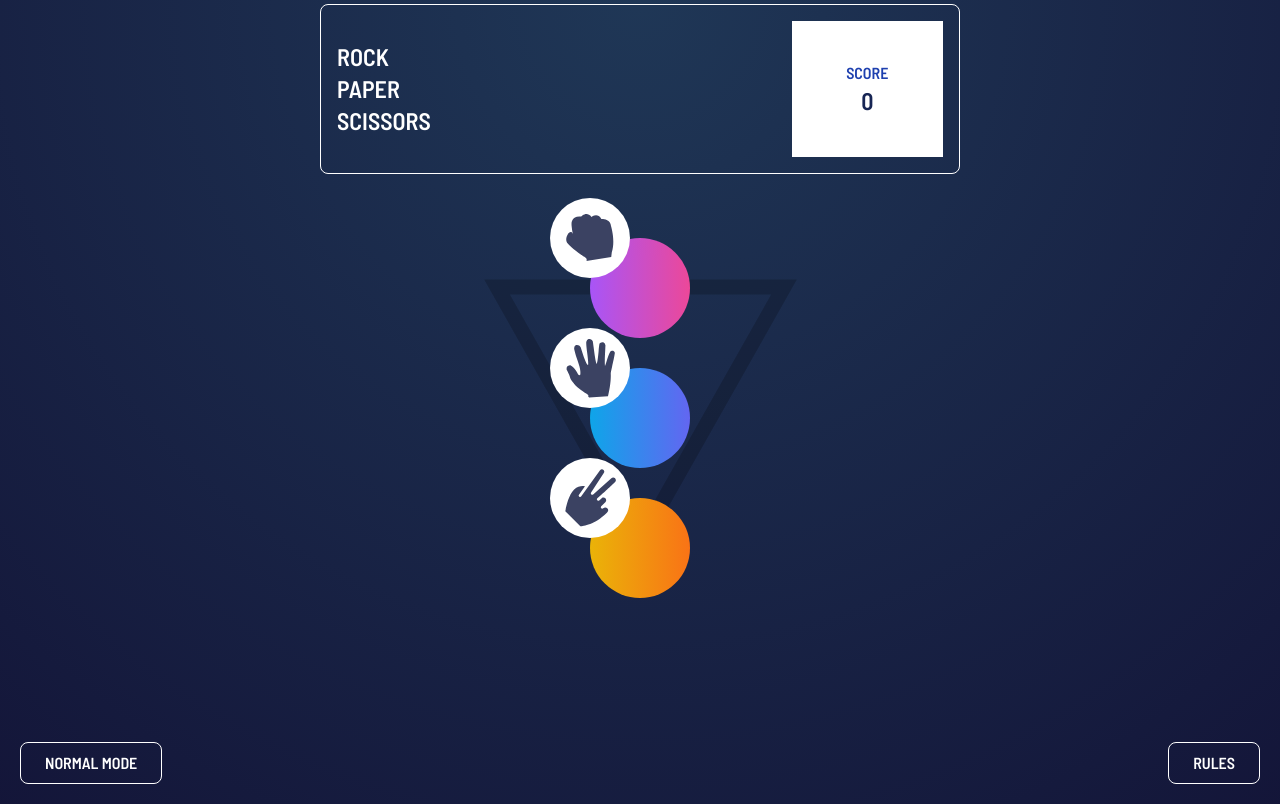
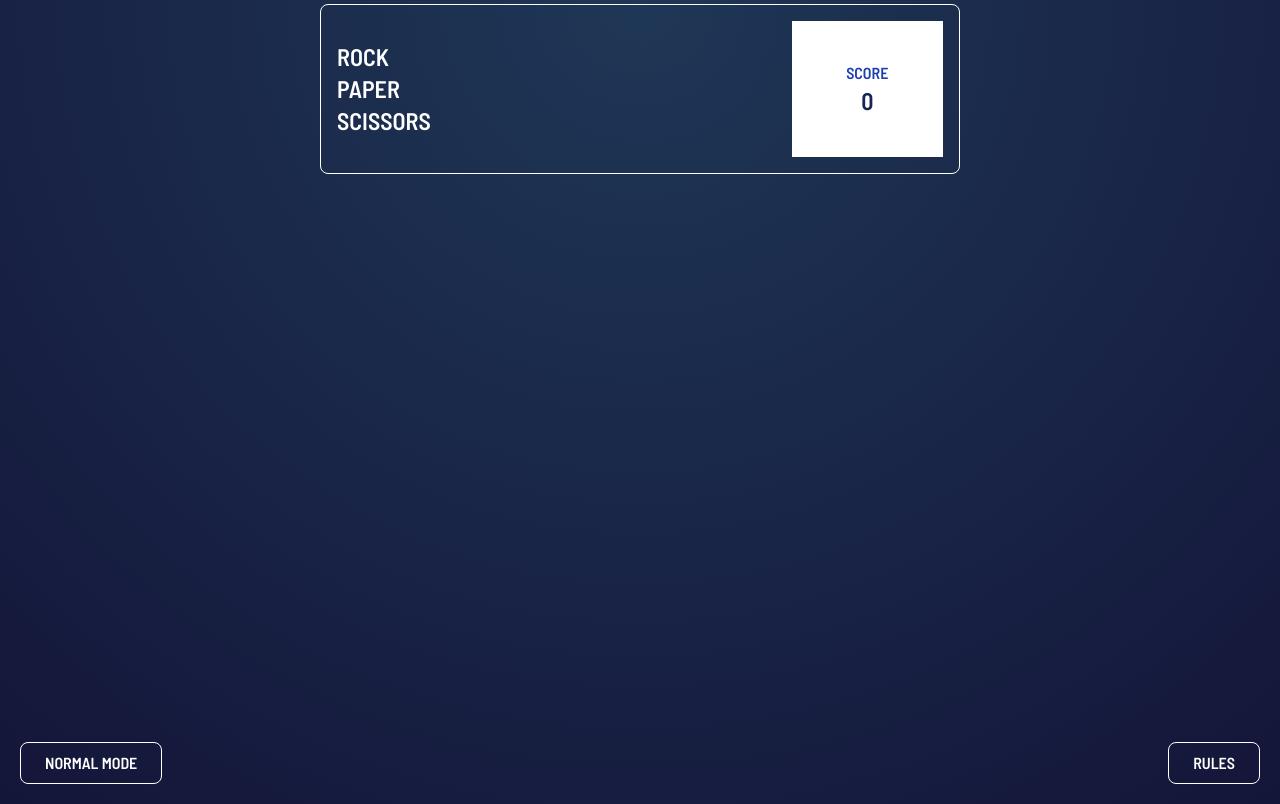
Before and after one commit to bridgitkanini/rock-paper-scissors-game, a React (Vite) app: page / in a window 1280 px wide. Built offline with nearby package versions, Linux system fonts and the light colour scheme.

Commit message:
Typescript error

```diff
--- a/src/App.tsx
+++ b/src/App.tsx
@@ -2,12 +2,12 @@ import { useState } from "react";
 import "./App.css";
 import { Header } from "./components/Header";
 import { Rules } from "./components/Rules"
-import { Play } from "./components/Play"
+// import { Play } from "./components/Play"
 
 function App() {
   const [advancedMode, setAdvancedMode] = useState(false);
   const [open, setOpen] = useState(false);
-  const [selected, setSelected] = useState(-1);
+  // const [selected, setSelected] = useState(-1);
   function changeModes() {
     setAdvancedMode(!advancedMode);
   }
@@ -15,7 +15,7 @@ function App() {
   return (
     <>
       <Header advanced={advancedMode} score={0} />
-      <Play selected={selected} setSelected={(value) => setSelected(value)} advanced={advancedMode} />
+      {/* <Play selected={selected} setSelected={(value) => setSelected(value)} advanced={advancedMode} /> */}
       <footer className="footer w-full flex justify-between py-1 px-5 bottom-3 fixed">
         <div
           onClick={changeModes}
```
